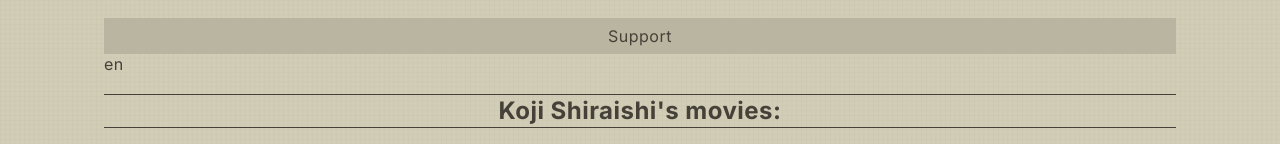
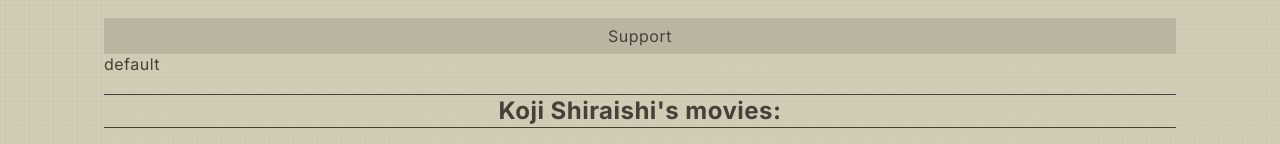
Before and after one commit to PavelKhomyakov/Portfolio-Page, a Next.js app: page / in a window 1280 px wide. Shown: the part 288-432 px from the top of the page. Built offline with nearby package versions, Linux system fonts and the light colour scheme.

Commit message:
Language check continue

```diff
--- a/src/app/languageDetect.ts
+++ b/src/app/languageDetect.ts
@@ -1,7 +1,7 @@
+import { useRouter } from 'next/router';
+
 export function getUserLanguage(): string {
-    if (typeof navigator !== 'undefined') {
-        const userLang = navigator.language;
-        return userLang.split('-')[0]; // Extract the language code (e.g., 'en' from 'en-US')
-    }
-    return 'default'; // Fallback to a default language
+    const router = useRouter();
+    const { locale } = router;
+    return locale || 'default';
 }
```
